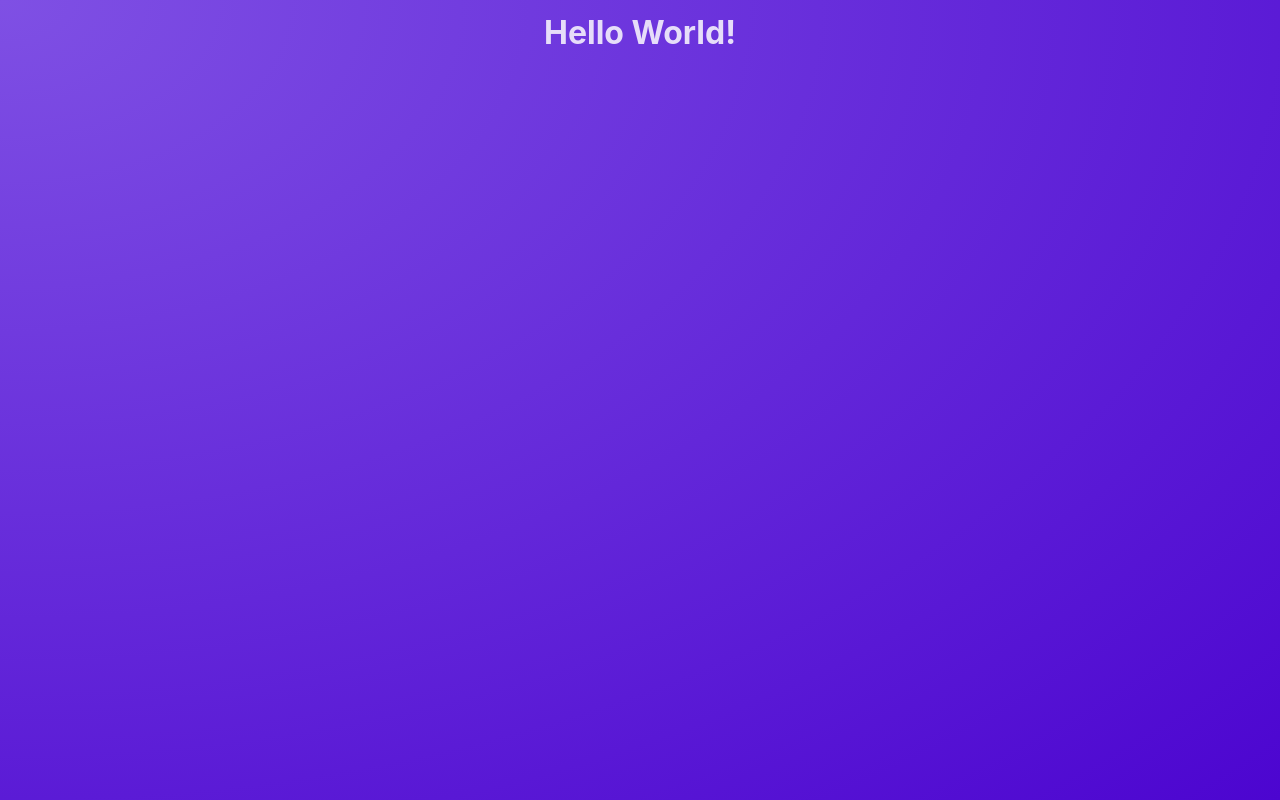
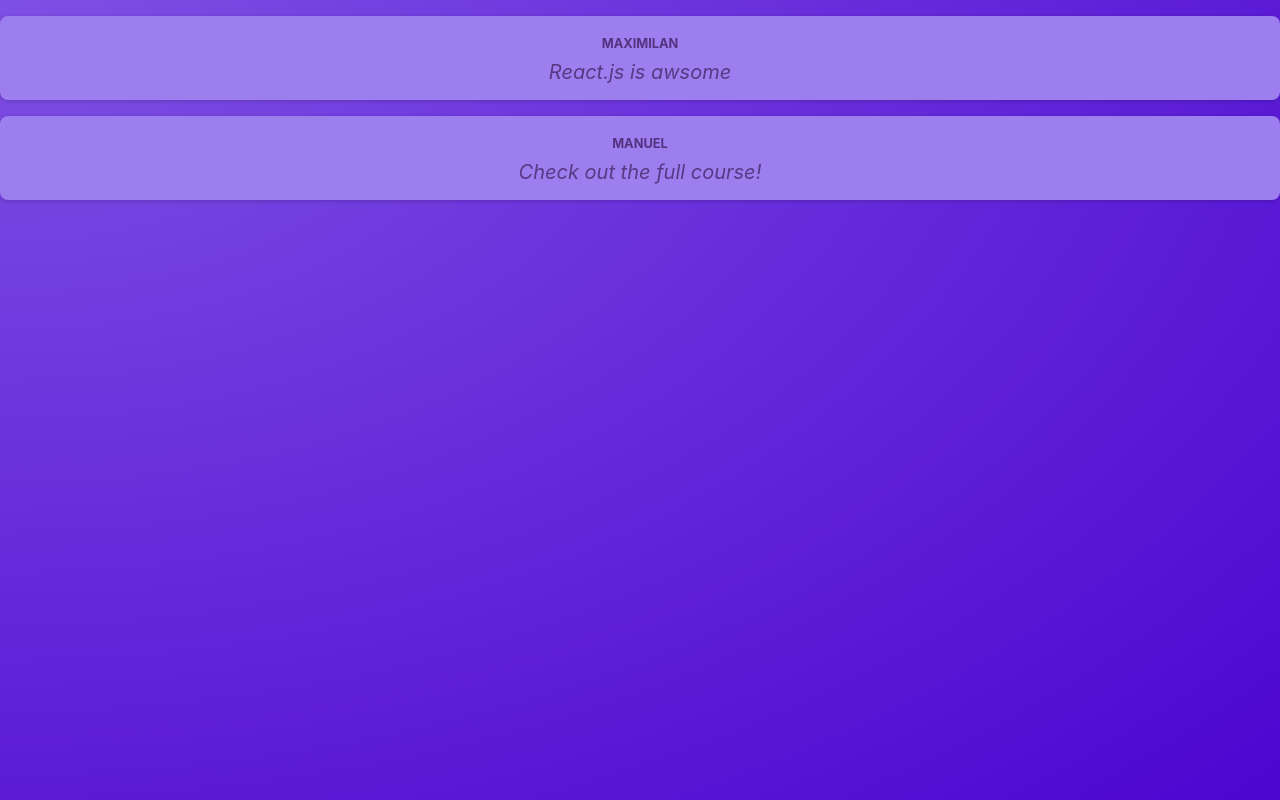
Before and after one commit to mohamk29/share-your-thoughts-app, a React (Vite) app: page / in a window 1280 px wide. Built offline with nearby package versions, Linux system fonts and the light colour scheme.

Commit message:
Added a skeleton for the post component with styling

```diff
--- a/src/App.jsx
+++ b/src/App.jsx
@@ -1,5 +1,11 @@
+import Post from "./components/Post";
 function App() {
-  return <h1>Hello World!</h1>;
+  return (
+    <main>
+      <Post author="Maximilan" body="React.js is awsome" />
+      <Post author="Manuel" body="Check out the full course!" />
+    </main>
+  );
 }
 
 export default App;
--- /dev/null
+++ b/src/components/Post.jsx
@@ -0,0 +1,12 @@
+import classes from "./Post.module.css";
+
+const Post = (props) => {
+  return (
+    <div className={classes.post}>
+      <p className={classes.author}>{props.author}</p>
+      <p className={classes.text}>{props.body}</p>
+    </div>
+  );
+};
+
+export default Post;
--- /dev/null
+++ b/src/components/Post.module.css
@@ -0,0 +1,35 @@
+.post {
+  margin: 1rem 0;
+  padding: 1rem;
+  background-color: #9c7eee;
+  border-radius: 8px;
+  box-shadow: 0 1px 4px rgba(0, 0, 0, 0.2);
+  animation: animate-in 1s ease-out forwards;
+}
+
+.author {
+  font-size: 0.8rem;
+  font-weight: bold;
+  color: #543280;
+  margin: 0;
+  text-transform: uppercase;
+}
+
+.text {
+  white-space: pre-wrap;
+  font-size: 1.25rem;
+  margin: 0.25rem 0 0 0;
+  color: #593884;
+  font-style: italic;
+}
+
+@keyframes animate-in {
+  from {
+    opacity: 0;
+    transform: translateY(1rem);
+  }
+  to {
+    opacity: 1;
+    transform: translateY(0);
+  }
+}
```
